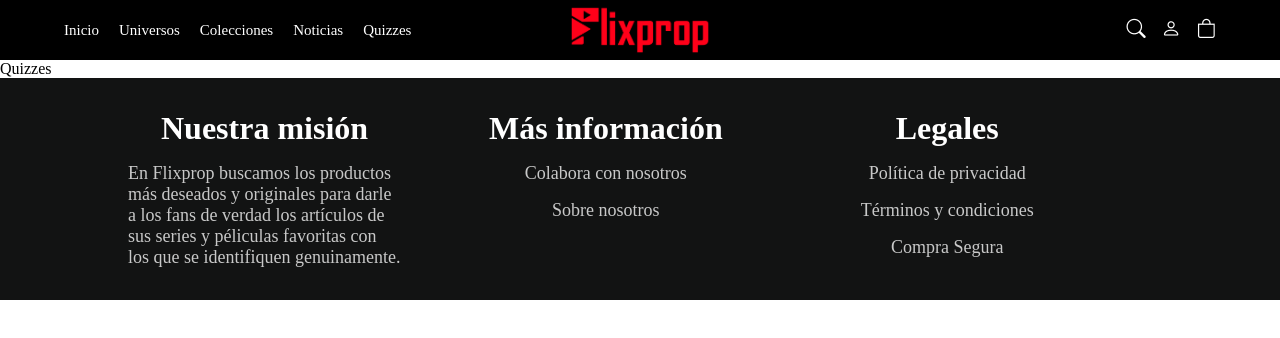
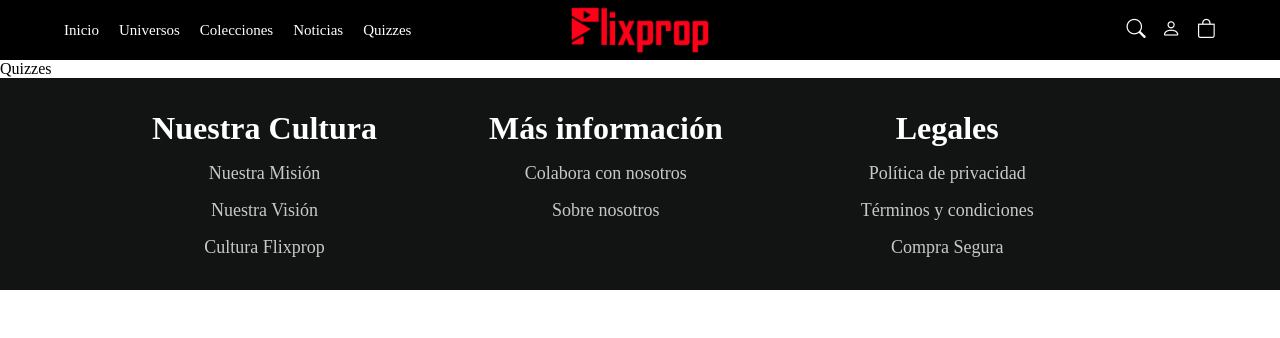
Before and after one commit to Blasnjacobo/flixprop, a React (Vite) app in the folder frontend/: page /flixprop/quizzes in a window 1280 px wide. Shown: the top 338 px of the page. Built offline with nearby package versions, Linux system fonts and the light colour scheme.

Commit message:
footer done

```diff
--- a/frontend/src/components/Footer.tsx
+++ b/frontend/src/components/Footer.tsx
@@ -5,8 +5,10 @@ const Footer = () => {
     <div className="footer">
         <div className="footer-container">
             <section className="footer-section">
-                <h2>Nuestra misión</h2>
-                <p>En Flixprop buscamos los productos más deseados y originales para darle a los fans de verdad los artículos de sus series y péliculas favoritas con los que se identifiquen genuinamente.</p>
+                <h2>Nuestra Cultura</h2>
+                <NavLink className="footer-links" to="/flixprop/colabora-con-nosotros/">Nuestra Misión</NavLink>
+                <NavLink className="footer-links" to="/flixprop/colabora-con-nosotros/">Nuestra Visión</NavLink>
+                <NavLink className="footer-links" to="/flixprop/colabora-con-nosotros/">Cultura Flixprop</NavLink>
             </section>
             <section className="footer-section">
                 <h2>Más información</h2>
```
